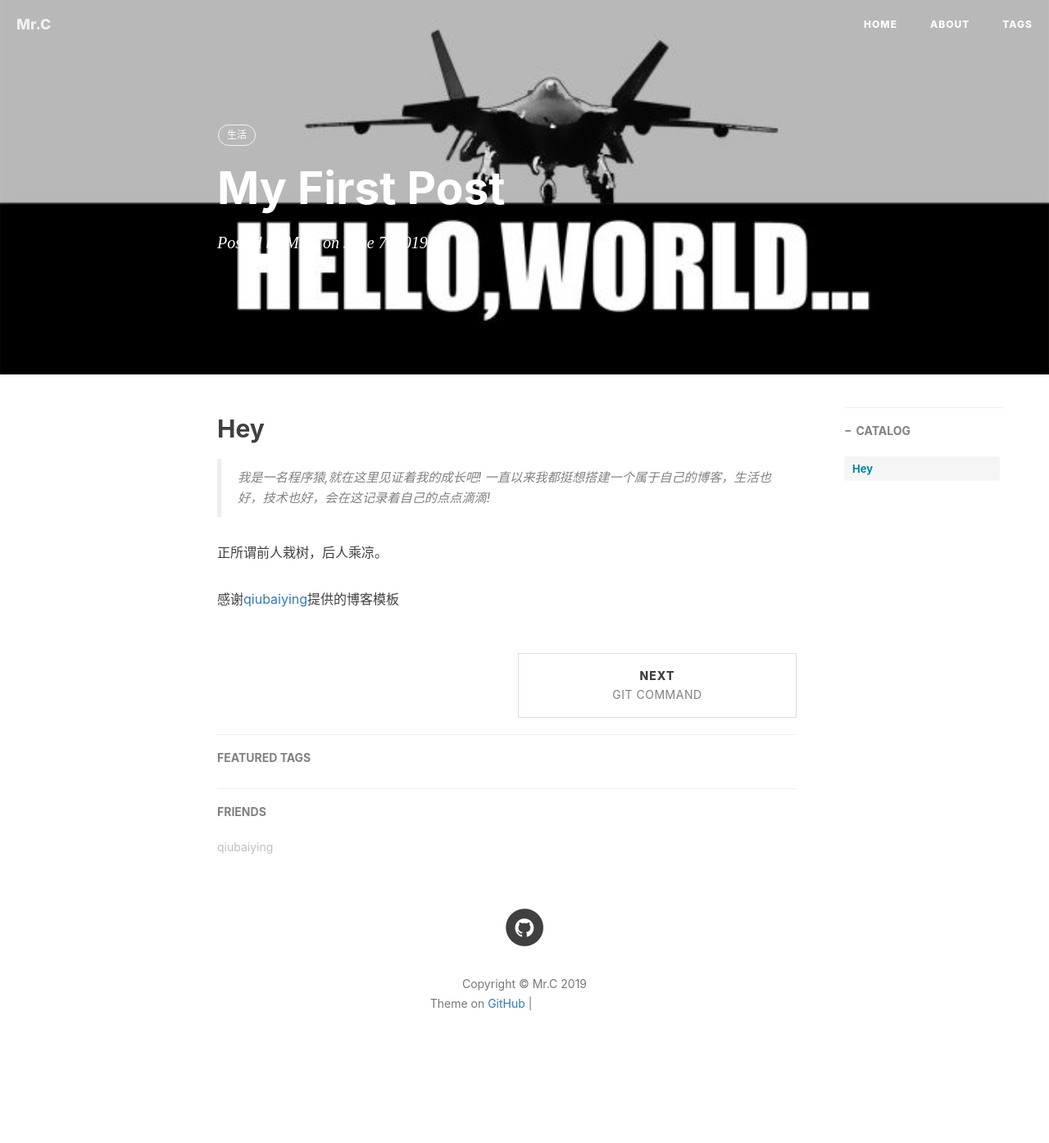
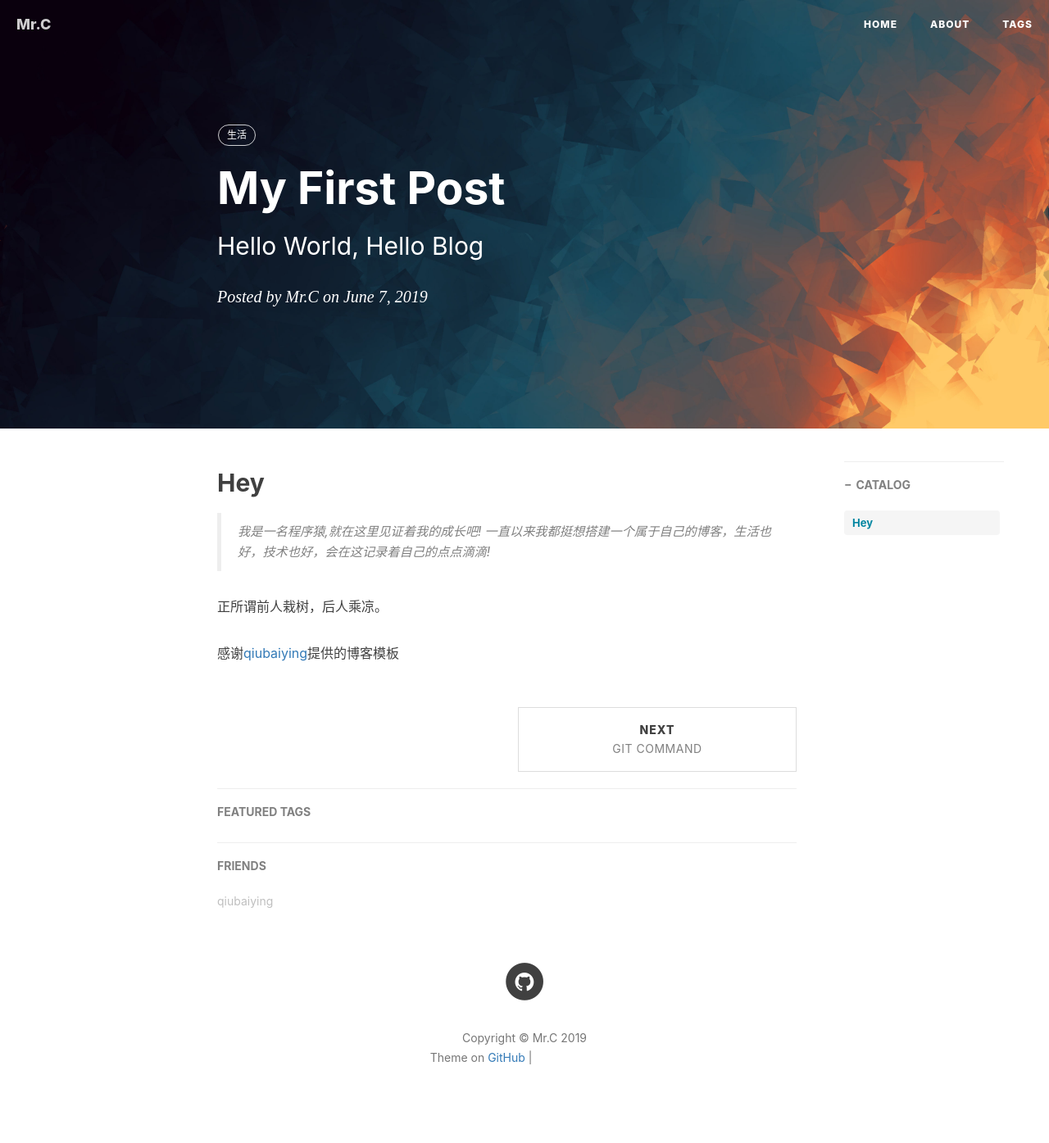
Before and after one commit to Liao-JianHao/c-blogs.github.io, a Jekyll site: the page built from _posts/2019-06-08-blog.md, in a window 1280 px wide. Shown: the whole page at 82% size. Built offline with Jekyll 4.4.1, drawn with Linux system fonts in a browser that asks for light colours; nearby versions of some CDN libraries; comment, search, counter and statistics services are not loaded; before the commit the page ends 1329 px from its top, so only the background shows below that; grey boxes are pictures that could not be loaded.

Commit message:
update blog wallpaper

```diff
--- a/_posts/2019-06-08-blog.md
+++ b/_posts/2019-06-08-blog.md
@@ -1,10 +1,10 @@
 ---
 layout:     post
 title:      My First Post
-# subtitle:   Hello World, Hello Blog
+subtitle:   Hello World, Hello Blog
 date:       2019-06-07
 author:     Mr.C
-header-img: img/here-i-come.jpg
+header-img: img/wallpaper.jpg
 catalog: true
 tags:
     - 生活
```
Also changed, not shown: img/wallpaper.jpg (added).
